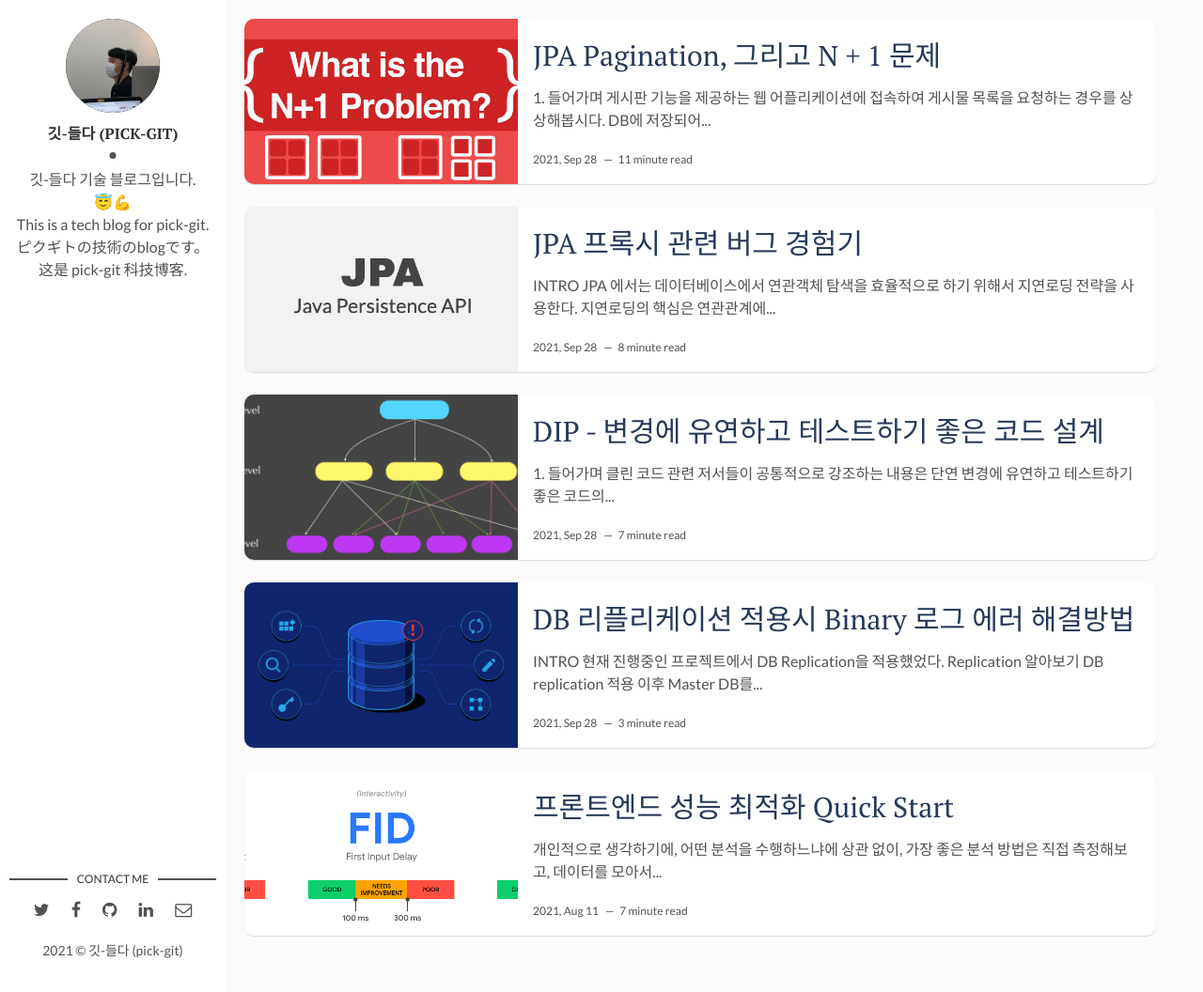
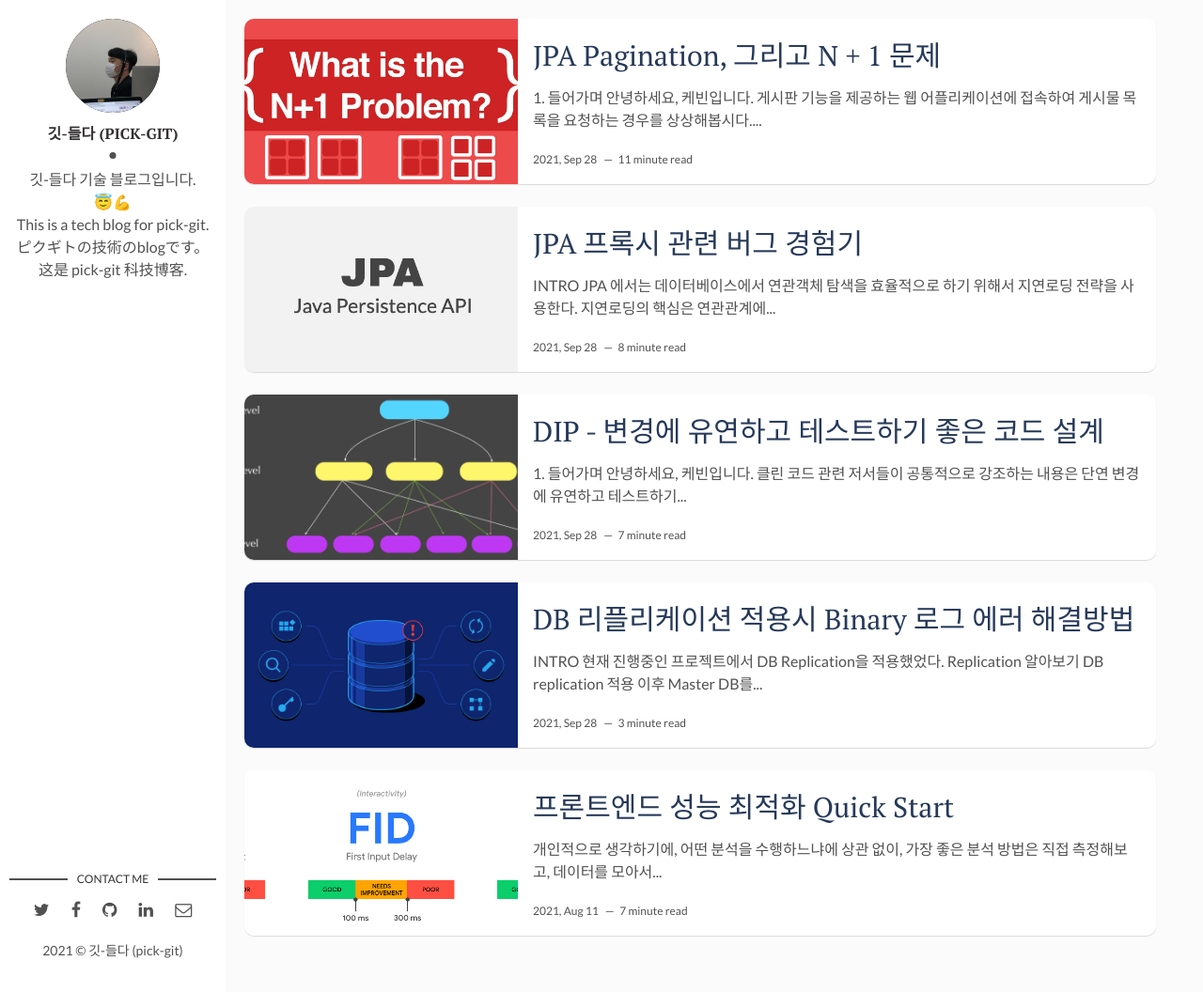
Before and after one commit to 2021-pick-git/2021-pick-git.github.io, a Jekyll site: the page built from index.html, in a window 1280 px wide and 1056 px high. Shown: the whole window at 94% size. Built offline with Jekyll 4.4.1, drawn with Linux system fonts in a browser that asks for light colours; the list of posts is cut into pages by our own code.

```diff
--- a/_posts/2021-09-28-dip.md
+++ b/_posts/2021-09-28-dip.md
@@ -10,7 +9,7 @@ tags: [백엔드, SOLID]
 
 ## 1. 들어가며
 
-클린 코드 관련 저서들이 공통적으로 강조하는 내용은 단연 **변경에 유연하고 테스트하기 좋은 코드의 중요성**입니다. 소프트웨어는 항상 변경이 발생하기 쉽습니다. 요구 사항이 변경될 때마다 코드를 대거 수정해야 한다면 유지보수 측면에서 좋지 않습니다. 요구 사항 변경에 유연하게 대처할 수 있는 구조의 코드는 소프트웨어의 지속적인 성장을 위한 초석입니다.
+안녕하세요, 케빈입니다. 클린 코드 관련 저서들이 공통적으로 강조하는 내용은 단연 **변경에 유연하고 테스트하기 좋은 코드의 중요성**입니다. 소프트웨어는 항상 변경이 발생하기 쉽습니다. 요구 사항이 변경될 때마다 코드를 대거 수정해야 한다면 유지보수 측면에서 좋지 않습니다. 요구 사항 변경에 유연하게 대처할 수 있는 구조의 코드는 소프트웨어의 지속적인 성장을 위한 초석입니다.
 
 > a code smell is any characteristic in the source code of a program that possibly indicates a deeper problem.
 
--- a/_posts/2021-09-28-pagination-n-plus-one.md
+++ b/_posts/2021-09-28-pagination-n-plus-one.md
@@ -10,7 +9,7 @@ tags: [백엔드, JPA]
 
 ## 1. 들어가며
 
-게시판 기능을 제공하는 웹 어플리케이션에 접속하여 게시물 목록을 요청하는 경우를 상상해봅시다. DB에 저장되어 있는 게시물은 수백 만개에 육박할 수도 있습니다. 모든 게시물 목록을 조회해 화면에 렌더링하는 경우, 클라이언트가 브라우저 혹은 모바일 기기로 이를 한 눈에 보기 어려움을 겪을 공산이 큽니다. 또한 클라이언트가 보지도 않을 데이터까지 DB에서 조회하여 네트워크를 통해 전달하기 때문에, 서버의 리소스가 불필요하게 낭비됩니다.
+안녕하세요, 케빈입니다. 게시판 기능을 제공하는 웹 어플리케이션에 접속하여 게시물 목록을 요청하는 경우를 상상해봅시다. DB에 저장되어 있는 게시물은 수백 만개에 육박할 수도 있습니다. 모든 게시물 목록을 조회해 화면에 렌더링하는 경우, 클라이언트가 브라우저 혹은 모바일 기기로 이를 한 눈에 보기 어려움을 겪을 공산이 큽니다. 또한 클라이언트가 보지도 않을 데이터까지 DB에서 조회하여 네트워크를 통해 전달하기 때문에, 서버의 리소스가 불필요하게 낭비됩니다.
 
 ![image](https://user-images.githubusercontent.com/56240505/126959267-f01b6829-19bf-4662-829b-651049cc55c2.png)
 
```
Also changed, not shown: other parts of _posts/2021-09-28-dip.md (+0 -1 lines), other parts of _posts/2021-09-28-pagination-n-plus-one.md (+0 -1 lines).
